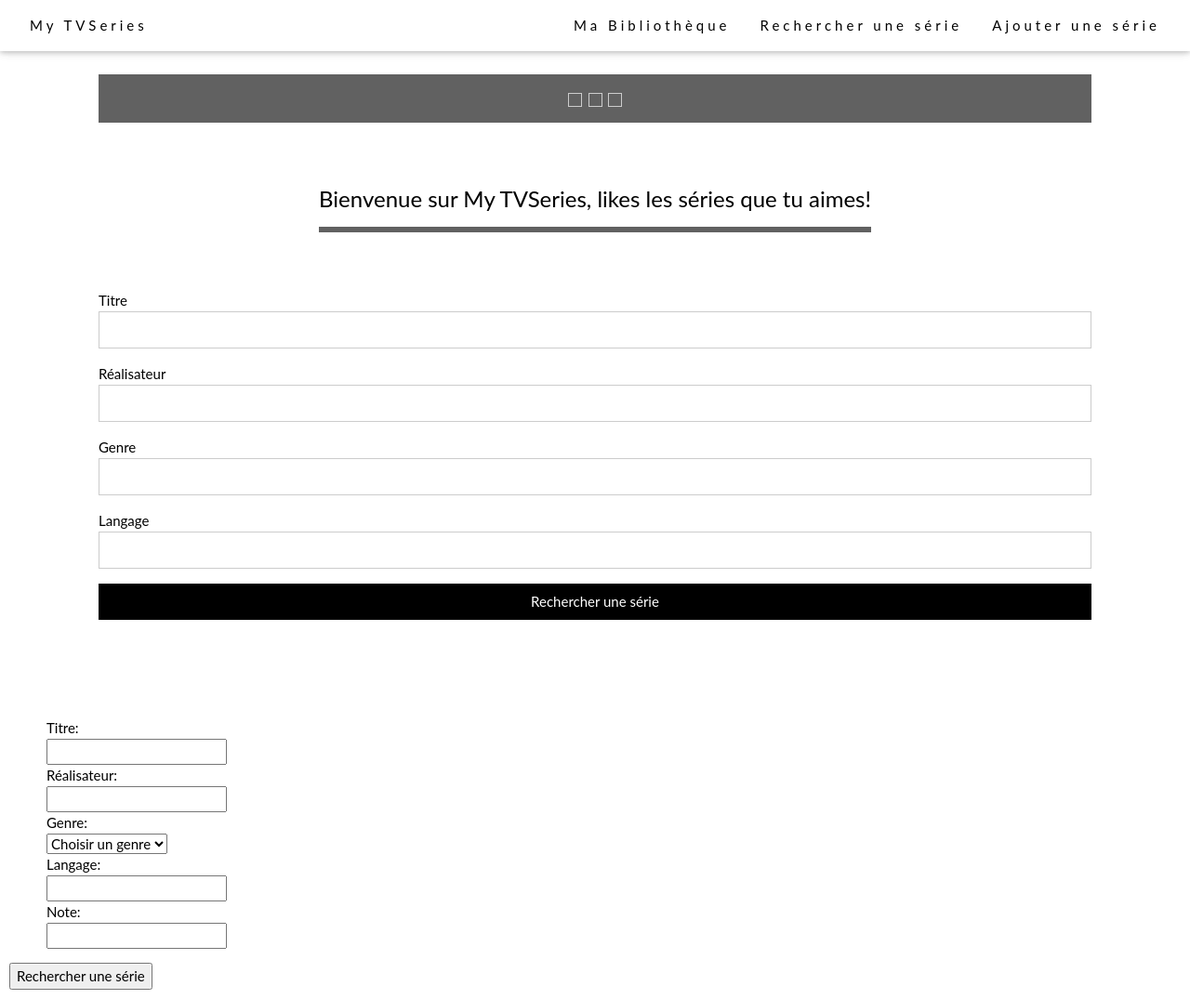
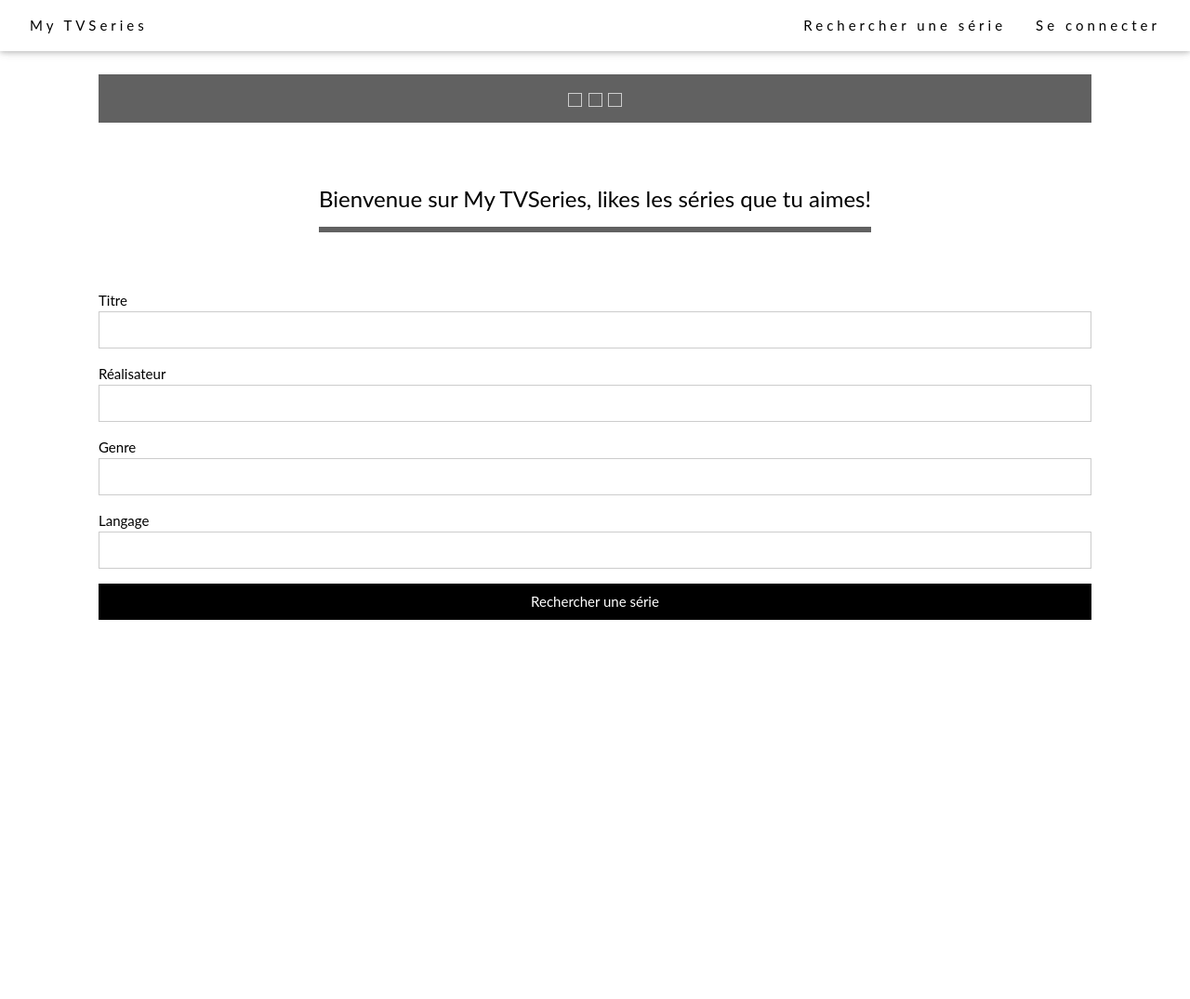
Before and after one commit to AlpheFournier/TV-Series, a Django app: page /LikeSeries/ in a window 1280 px wide. Shown: the whole page at 93% size. After the commit the page ends 667 px from the top, so only its background shows below. Run offline with Django 3.2, Linux system fonts and the light colour scheme.

Commit message:
Mise à jour des liens HTML

```diff
--- a/myTVSeries/LikeSeries/admin.py
+++ b/myTVSeries/LikeSeries/admin.py
@@ -1,4 +1,4 @@
-from django.contrib import admin
-from .models import Question
+###from django.contrib import admin
+#from .models import Question
 
-admin.site.register(Question)
+#admin.site.register(Question)
--- a/myTVSeries/LikeSeries/templates/LikeSeries/index.html
+++ b/myTVSeries/LikeSeries/templates/LikeSeries/index.html
@@ -1,75 +1,9 @@
-<!DOCTYPE html>
-<html>
-<title>W3.CSS Template</title>
-<meta charset="UTF-8">
-<meta name="viewport" content="width=device-width, initial-scale=1">
-<link rel="stylesheet" href="https://www.w3schools.com/w3css/4/w3.css">
-<style>
-body {font-family: "Lato", sans-serif}
-h1,h2,h3,h4,h5,h6 {
-    font-family: "Lato";
-    letter-spacing: 5px;
-}
-.mySlides{
-display: none;
-}
-.w3-left, .w3-right, .w3-badge
-{
-cursor: pointer;
-}
-.w3-badge
-{
-height: 13px;
-width: 13px;
-padding: 0;
-background-color: transparent;
-}
-.w3-tag, .fa {cursor:pointer}
-.w3-tag {height:15px;width:15px;padding:0;margin-top:6px}
-</style>
+{% extends 'base.html' %}
 
-<script>
-var slideIndex = 1;
-showDivs(slideIndex);
+<body>
+{% block content %}
 
-function plusDivs(n) {
-   showDivs(slideIndex += n);
-}
 
-function currentDiv(n) {
-   showDivs(slideIndex = n);
-}
-
-function showDivs(n) {
-  var i;
-  var x = document.getElementsByClassName("mySlides");
-  var dots = document.getElementsByClassName("demo");
-  if (n > x.length) {slideIndex = 1}
-  if (n < 1) {slideIndex = x.length} ;
-  for (i = 0; i < x.length; i++) {
-     x[i].style.display = "none";
-  }
-  for (i = 0; i < dots.length; i++) {
-     dots[i].classList.remove("w3-white");
-  }
-  x[slideIndex-1].style.display = "block";
-  dots[slideIndex-1].classList.add("w3-white");
-}
-</script>
-<body>
-
-<!-- Navbar (sit on top) -->
-<div class="w3-top">
-  <div class="w3-bar w3-white w3-padding w3-card" style="letter-spacing:4px;">
-      <a href="#home" class="w3-bar-item w3-button">My TVSeries</a>
-    <!-- Right-sided navbar links. Hide them on small screens -->
-    <div class="w3-right w3-hide-small">
-      <a href="#Ma_bibliothèque" class="w3-bar-item w3-button">Ma Bibliothèque</a>
-      <a href="#Rechercher_une_série" class="w3-bar-item w3-button">Rechercher une série</a>
-      <a href="#Ajouter_une_série" class="w3-bar-item w3-button">Ajouter une série</a>
-    </div>
-  </div>
-</div>
 
 <!-- Content -->
 <div class="w3-content" style="max-width:1100px;margin-top:80px;margin-bottom:80px">
@@ -147,31 +81,4 @@ function showDivs(n) {
 </head>
 <body>
 
-
-
-<div id="section">
-    <h2></h2>
-<form method="get">
-    <ul>
-       <dt>Titre: {{ form.title}}<br></dt>
-        <input type="text" name="titre" size="20">
-       <dt>Réalisateur: {{form.director}}<br></dt>
-        <input type="text" name="realisateur" size="20">
-       <dt>Genre: {{ form.genre}}<br></dt>
-        <select>
-            <option>Horreur</option>
-            <option>Drame</option>
-            <option>Comedie</option>
-            <option>Science Fiction</option>
-            <option selected>Choisir un genre</option>
-            <option>Epoque</option>
-            <option>Action</option>
-        </select>
-        <dt>Langage: {{ form.language}}<br></dt>
-         <input type="text" name="langage" size="20">
-        <dt>Note: {{ form.mark}}<br></dt>
-         <input type="text" name="note" size="20">
-    </ul>
-    <input type="submit" name="submit" value="Rechercher une série">
-</form>
-</div>
+{% endblock %}
--- a/myTVSeries/templates/base.html
+++ b/myTVSeries/templates/base.html
@@ -1,19 +1,109 @@
 <!DOCTYPE html>
+<title>MyTVSeries</title>
+<meta charset="UTF-8">
+<meta name="viewport" content="width=device-width, initial-scale=1">
+<link rel="stylesheet" href="https://www.w3schools.com/w3css/4/w3.css">
+<style>
+body {font-family: "Lato", sans-serif}
+h1,h2,h3,h4,h5,h6 {
+    font-family: "Lato";
+    letter-spacing: 5px;
+}
+.mySlides{
+display: none;
+}
+.w3-left, .w3-right, .w3-badge
+{
+cursor: pointer;
+}
+.w3-badge
+{
+height: 13px;
+width: 13px;
+padding: 0;
+background-color: transparent;
+}
+.w3-tag, .fa {cursor:pointer}
+.w3-tag {height:15px;width:15px;padding:0;margin-top:6px}
+</style>
+
+<script>
+var slideIndex = 1;
+showDivs(slideIndex);
+
+function plusDivs(n) {
+   showDivs(slideIndex += n);
+}
+
+function currentDiv(n) {
+   showDivs(slideIndex = n);
+}
+
+function showDivs(n) {
+  var i;
+  var x = document.getElementsByClassName("mySlides");
+  var dots = document.getElementsByClassName("demo");
+  if (n > x.length) {slideIndex = 1}
+  if (n < 1) {slideIndex = x.length} ;
+  for (i = 0; i < x.length; i++) {
+     x[i].style.display = "none";
+  }
+  for (i = 0; i < dots.length; i++) {
+     dots[i].classList.remove("w3-white");
+  }
+  x[slideIndex-1].style.display = "block";
+  dots[slideIndex-1].classList.add("w3-white");
+}
+</script>
+<body>
+
+
+
+<!-- Navbar (sit on top) -->
+<div class="w3-top">
+  <div class="w3-bar w3-white w3-padding w3-card" style="letter-spacing:4px;">
+      <a href="#home" class="w3-bar-item w3-button">My TVSeries</a>
+    <!-- Right-sided navbar links. Hide them on small screens -->
+    <div class="w3-right w3-hide-small">
+        <a href="{% url 'LikeSeries:index' %}" class="w3-bar-item w3-button">Rechercher une série</a>
+      {% if user.is_authenticated %}
+        <a href="#Log in" class="w3-bar-item w3-button">Ma Bibliothèque</a>
+        <a href="{% url 'logout' %}" class="w3-bar-item w3-button">Se déconnecter</a>
+      {% else %}
+        <a href="{% url 'login' %}" class="w3-bar-item w3-button">Se connecter</a>
+      {% endif %}
+    </div>
+  </div>
+</div>
+
+<!-- Content -->
+<div class="w3-content" style="max-width:1100px;margin-top:80px;margin-bottom:80px">
+
+
+
+</div>
+
+
+<head>
+<style>
+
+#section {
+    width:650px;
+    float:left;
+    padding:10px;
+}
+
+</style>
+</head>
+<body>
+
 <html lang="en">
   <head>
     <meta charset="utf-8">
     <title>{% block title %}Simple is Better Than Complex{% endblock %}</title>
   </head>
   <body>
-    <header>
-      <h1>MyTVSeries</h1>
-      {% if user.is_authenticated %}
-        <a href="{% url 'logout' %}">logout</a>
-      {% else %}
-        <a href="{% url 'login' %}">login</a> / <a href="{% url 'signup' %}">signup</a>
-      {% endif %}
-      <hr>
-    </header>
+
     <main>
       {% block content %}
       {% endblock %}
```
Also changed, not shown: myTVSeries/templates/login.html (+8 -1 lines), 7 other files.
